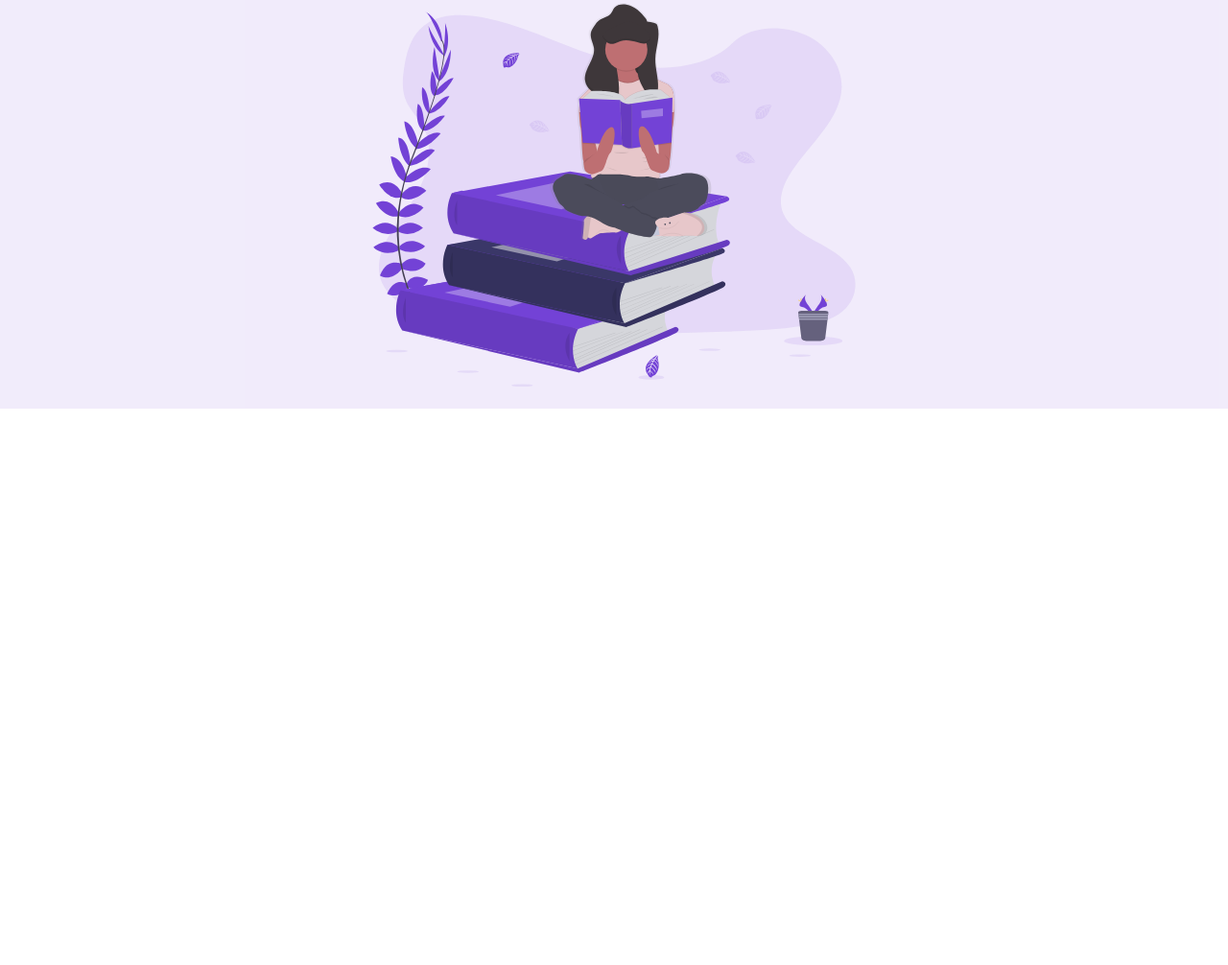
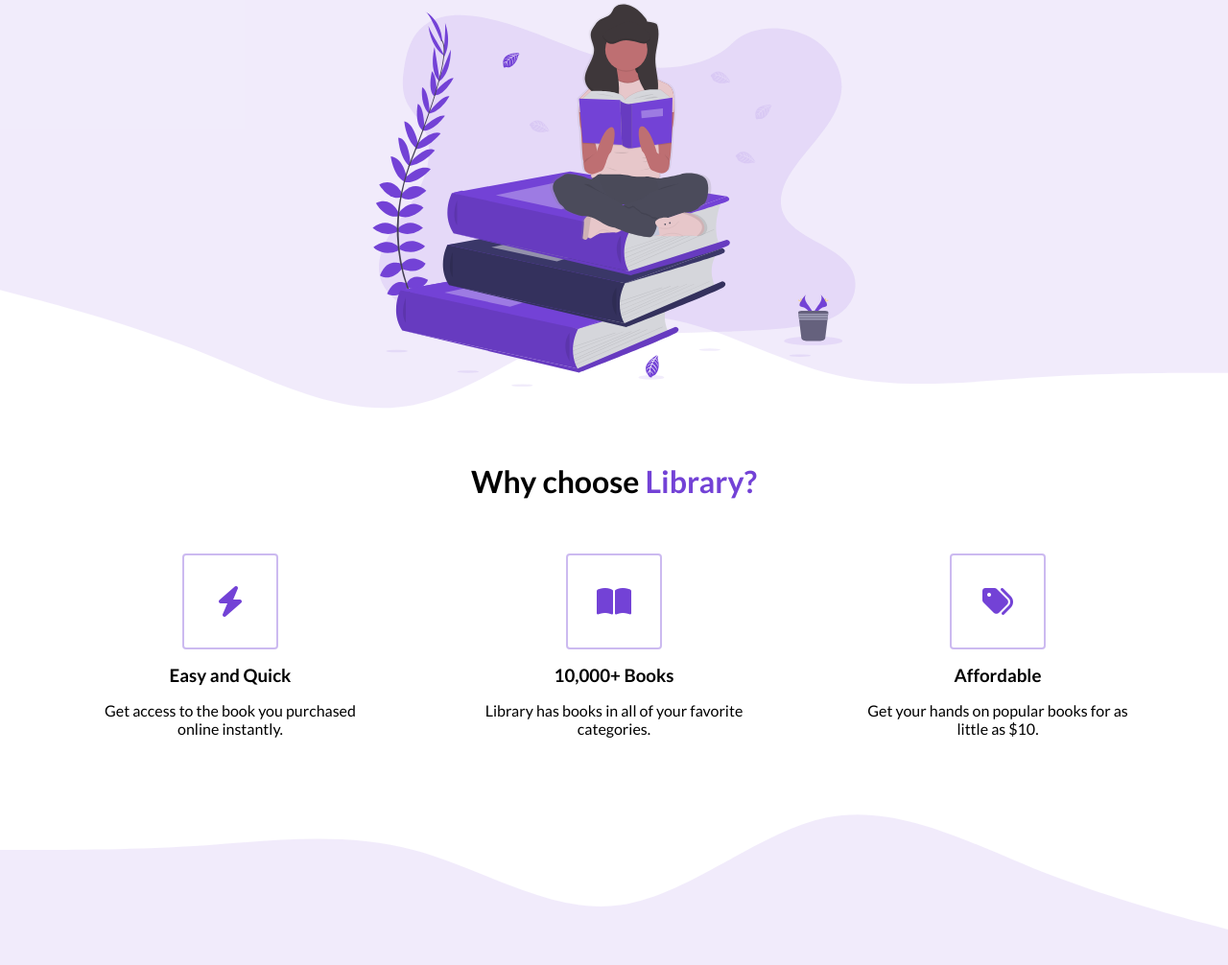
Before and after one commit to Guayabass/E-Commerce, a plain HTML site: page index.html in a window 1280 px wide. Shown: the part 374-1380 px from the top of the page at 96% size. Before the commit the page ends 800 px from the top, so only its background shows below. Drawn offline with Linux system fonts and the light colour scheme.

Commit message:
finished the highlights

```diff
--- a/index.html
+++ b/index.html
@@ -5,6 +5,10 @@
     <meta http-equiv="X-UA-Compatible" content="IE=edge" />
     <meta name="viewport" content="width=device-width, initial-scale=1.0" />
     <link rel="stylesheet" href="./styles.css" />
+    <script
+    src="https://kit.fontawesome.com/573d9416cc.js"
+    crossorigin="anonymous"
+  ></script>
     <title>Library</title>
   </head>
   <body>
@@ -23,14 +27,49 @@
         <div class="header-container">
           <div class="header-description">
             <h1>The world's most awarded online library platform</h1>
-            <h2>Find your dream book with <span class="purple">Library</span></h2>
+            <h2>
+              Find your dream book with <span class="purple">Library</span>
+            </h2>
             <button class="btn">Browse Books</button>
           </div>
           <figure class="header-img-wrapper">
-            <img src="./assets/Undraw_Books.svg" class="header-img" alt="">
+            <img src="./assets/Undraw_Books.svg" class="header-img" alt="" />
           </figure>
         </div>
       </header>
     </section>
+    <main>
+      <section id="highlights">
+        <div class="container">
+          <!--limitar el height tipo padding y margins etc-->
+          <div class="row"><!--limitar el width-->
+            <h2 class="section-title">Why choose <span class="purple">Library?</span></h2>
+            <div class="highlight-wrapper">
+              <div class="highlight">
+                <div class="highlight-img">
+                  <i class="fas fa-bolt"></i>
+                </div>
+                  <h3 class="highlight-subtitle">Easy and Quick</h3>
+                  <p class="highlight-para">Get access to the book you purchased online instantly.</p>
+              </div>
+              <div class="highlight">
+                <div class="highlight-img">
+                  <i class="fas fa-book-open"></i>
+                </div>
+                  <h3 class="highlight-subtitle">10,000+ Books</h3>
+                  <p class="highlight-para">Library has books in all of your favorite categories.</p>
+              </div>
+              <div class="highlight">
+                <div class="highlight-img">
+                  <i class="fas fa-tags"></i>
+                </div>
+                  <h3 class="highlight-subtitle">Affordable</h3>
+                  <p class="highlight-para">Get your hands on popular books for as little as $10.</p>
+              </div>
+      </section>
+      <section id="features">
+
+      </section>
+    </main>
   </body>
 </html>
--- a/styles.css
+++ b/styles.css
@@ -35,6 +35,17 @@ h2 {
   font-size: 32px;
   margin-bottom: 32px;
   text-align: center;
+}
+
+.container {
+  padding: 56px 0; /*incrementos de 8px para consistencia*/
+  /*usamos padding para que no separe las secciones con un espacio en blanco*/
+}
+
+.row {
+  width: 100%;
+  max-width: 1200px;
+  margin: 0 auto;
 }
 
 /** LANDING PAGE **/
@@ -122,4 +133,81 @@ button:active {
 
 .header-img-wrapper{
   padding: 20px;
+  z-index: 2;/*para que el wave.svg no se overlapee*/
 }
+
+/* HIGHLIGHTS */
+
+#highlights {
+  position: relative;
+}
+
+#highlights:before {
+  background: url('assets/wave.svg');
+  content: "";
+  position: absolute;
+  width: 101vw; /* viewport width entre mas grande mas se alarga*/
+  height: 12vw;
+  top: 1px;
+  left: 0;
+  z-index: 1;
+  background-size: cover;
+  background-repeat: no-repeat;
+  transform: translateY(-100%); /*posicionarlo arriba*/
+}
+
+#highlights:after {
+  background: url('assets/wave.svg');
+  content: "";
+  position: absolute;
+  width: 101vw; /* viewport width entre mas grande mas se alarga*/
+  height: 12vw;
+  bottom: 1px;
+  left: 0;
+  z-index: 1;
+  background-size: cover;
+  background-repeat: no-repeat;
+  transform: translateY(100%) rotate(180deg);
+}
+
+.highlight-wrapper{
+  display: flex;
+
+}
+
+.highlight {
+  padding: 24px 24px;
+  width: calc(100% / 3);
+  display: flex;
+  justify-content: center;
+  align-items: center;
+  flex-direction: column; /*si no display flex pone todo de lado*/
+}
+
+.highlight-para{
+  text-align: center;
+  max-width: 280px;
+}
+
+.highlight-img{
+  border: 2px solid #7342d65d;
+  color: #7342d6;
+  width: 100px;
+  height: 100px;
+  display: flex;
+  align-items: center;
+  justify-content: center;
+  border-radius: 4px;
+  font-size: 32px;
+}
+
+.highlight-subtitle{
+  margin: 16px 0;
+}
+
+/* FEATURES */
+
+#features {
+  height: 1000px;
+  background-color: rgba(115, 66, 214, 0.1);
+}
```
